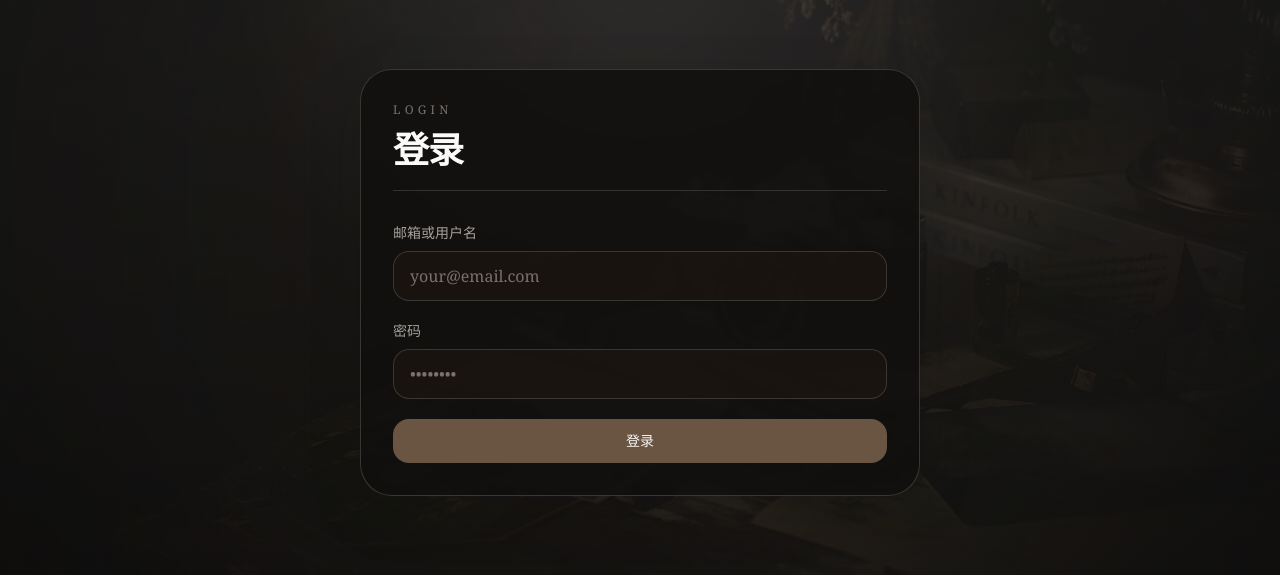
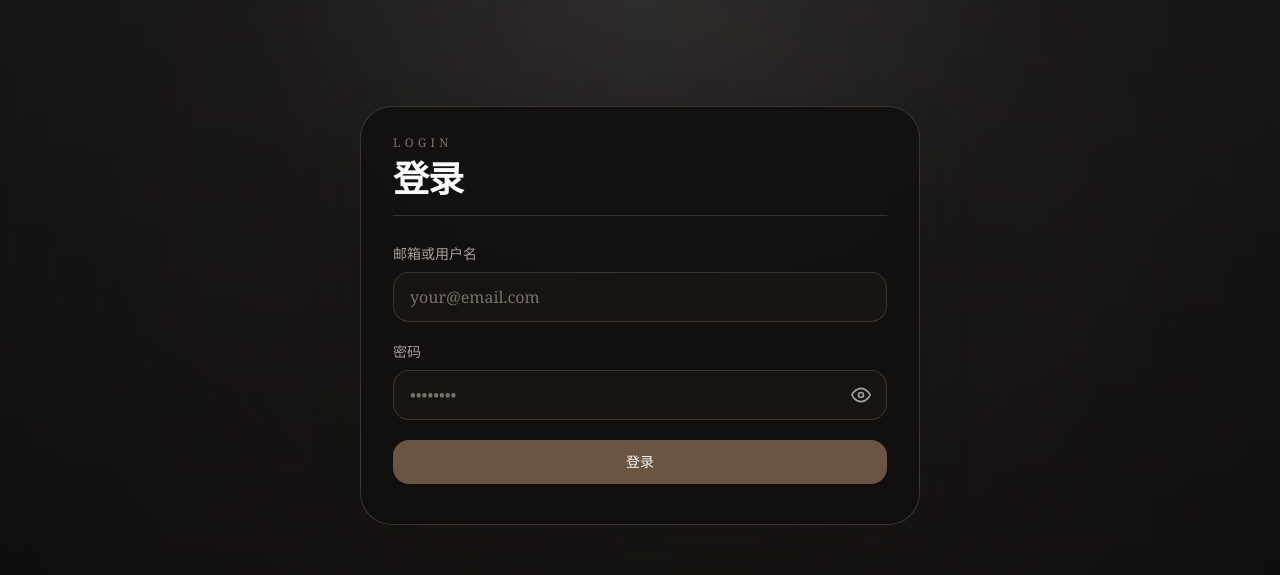
Before and after one commit to ooeo163/film-journal, a Next.js app: page /login in a window 1280 px wide. Shown: the part 211-786 px from the top of the page. Built offline with nearby package versions, Linux system fonts and the light colour scheme; no server answers.

Commit message:
feat: 登录页增加密码可见性切换按钮，优化登录框布局

```diff
--- a/app/login/page.tsx
+++ b/app/login/page.tsx
@@ -1,3 +1,5 @@
+import { PasswordInput } from "@/components/password-input";
+
 type LoginPageProps = {
   searchParams?: Promise<{
     redirectTo?: string;
@@ -13,22 +15,19 @@ export default async function LoginPage({ searchParams }: LoginPageProps) {
   return (
     <main className="relative h-screen overflow-hidden text-stone-100">
       <div
-        className="fixed inset-0 bg-cover bg-center bg-no-repeat"
-        style={{
-          backgroundImage: "url('/images/homepage-background.jpg')",
-        }}
+        className="home-background fixed inset-0"
       />
       <div className="fixed inset-0 bg-[linear-gradient(90deg,rgba(9,8,7,0.9)_0%,rgba(13,11,9,0.82)_36%,rgba(14,12,10,0.76)_65%,rgba(10,9,8,0.88)_100%)]" />
       <div className="fixed inset-0 bg-[radial-gradient(circle_at_center,transparent_0%,rgba(7,6,5,0.28)_58%,rgba(5,4,4,0.74)_100%)]" />
       <div className="page-bg-soft-light fixed inset-0" />
 
-      <div className="relative z-10 flex h-screen items-center justify-center overflow-hidden px-6 py-8">
-        <section className="w-full max-w-[560px] rounded-[2rem] border border-stone-700/80 bg-[rgba(17,16,15,0.86)] p-8 shadow-[0_18px_50px_rgba(17,16,15,0.22)] backdrop-blur-[2px]">
-          <div className="border-b border-stone-700/70 pb-5">
+      <div className="relative z-10 flex h-screen items-start justify-center overflow-hidden px-6 pt-[28vh] pb-8">
+        <section className="w-full max-w-[560px] rounded-[2rem] border border-stone-700/80 bg-[rgba(17,16,15,0.86)] px-8 pt-7 pb-10 shadow-[0_18px_50px_rgba(17,16,15,0.22)] backdrop-blur-[2px]">
+          <div className="border-b border-stone-700/70 pb-4">
             <p className="text-xs uppercase tracking-[0.35em] text-stone-500">
               Login
             </p>
-            <h1 className="mt-3 text-4xl font-semibold tracking-tight text-stone-50">
+            <h1 className="mt-2 text-4xl font-semibold tracking-tight text-stone-50">
               登录
             </h1>
           </div>
@@ -39,7 +38,7 @@ export default async function LoginPage({ searchParams }: LoginPageProps) {
             </div>
           ) : null}
 
-          <form className="mt-8 space-y-5" method="post" action="/api/auth/login">
+          <form className="mt-7 space-y-5" method="post" action="/api/auth/login">
             <input type="hidden" name="redirectTo" value={redirectTo} />
             <label className="grid gap-2">
               <span className="text-sm text-stone-400">邮箱或用户名</span>
@@ -54,9 +53,8 @@ export default async function LoginPage({ searchParams }: LoginPageProps) {
 
             <label className="grid gap-2">
               <span className="text-sm text-stone-400">密码</span>
-              <input
+              <PasswordInput
                 name="password"
-                type="password"
                 placeholder="••••••••"
                 autoComplete="off"
                 className="rounded-[1rem] border border-stone-700/80 bg-[rgba(28,22,18,0.76)] px-4 py-3 text-stone-100 outline-none transition-colors placeholder:text-stone-500 focus:border-stone-500 [&:-webkit-autofill]:[-webkit-text-fill-color:rgb(214,211,209)] [&:-webkit-autofill]:[transition:background-color_5000s_ease-in-out_0s]"
--- /dev/null
+++ b/components/password-input.tsx
@@ -0,0 +1,76 @@
+"use client";
+
+import { useState } from "react";
+
+interface PasswordInputProps {
+  name?: string;
+  placeholder?: string;
+  required?: boolean;
+  minLength?: number;
+  className?: string;
+  autoComplete?: string;
+}
+
+export function PasswordInput({
+  name = "password",
+  placeholder = "••••••••",
+  required = false,
+  minLength,
+  className = "",
+  autoComplete = "off",
+}: PasswordInputProps) {
+  const [showPassword, setShowPassword] = useState(false);
+
+  return (
+    <div className="relative">
+      <input
+        name={name}
+        type={showPassword ? "text" : "password"}
+        placeholder={placeholder}
+        required={required}
+        minLength={minLength}
+        autoComplete={autoComplete}
+        className={`w-full pr-12 ${className}`}
+      />
+      <button
+        type="button"
+        onClick={() => setShowPassword(!showPassword)}
+        className="absolute right-3 top-1/2 -translate-y-1/2 p-1 text-stone-400 hover:text-stone-200 transition-colors"
+        aria-label={showPassword ? "隐藏密码" : "显示密码"}
+      >
+        {showPassword ? (
+          <svg
+            xmlns="http://www.w3.org/2000/svg"
+            width="20"
+            height="20"
+            viewBox="0 0 24 24"
+            fill="none"
+            stroke="currentColor"
+            strokeWidth="2"
+            strokeLinecap="round"
+            strokeLinejoin="round"
+          >
+            <path d="M17.94 17.94A10.07 10.07 0 0 1 12 20c-7 0-11-8-11-8a18.45 18.45 0 0 1 5.06-5.94" />
+            <path d="M9.9 4.24A9.12 9.12 0 0 1 12 4c7 0 11 8 11 8a18.5 18.5 0 0 1-2.16 3.19" />
+            <line x1="1" y1="1" x2="23" y2="23" />
+          </svg>
+        ) : (
+          <svg
+            xmlns="http://www.w3.org/2000/svg"
+            width="20"
+            height="20"
+            viewBox="0 0 24 24"
+            fill="none"
+            stroke="currentColor"
+            strokeWidth="2"
+            strokeLinecap="round"
+            strokeLinejoin="round"
+          >
+            <path d="M1 12s4-8 11-8 11 8 11 8-4 8-11 8-11-8-11-8z" />
+            <circle cx="12" cy="12" r="3" />
+          </svg>
+        )}
+      </button>
+    </div>
+  );
+}
```
